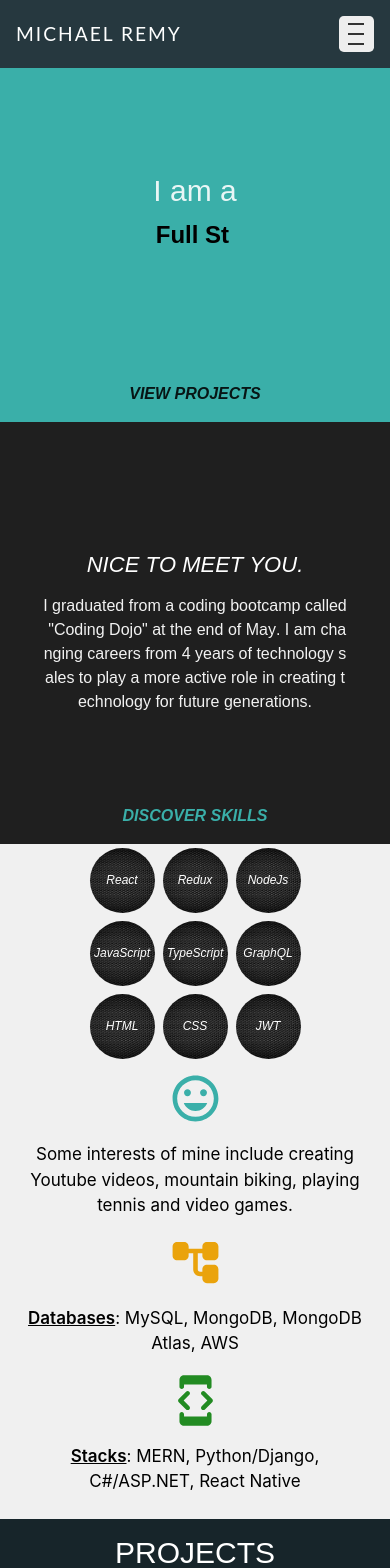
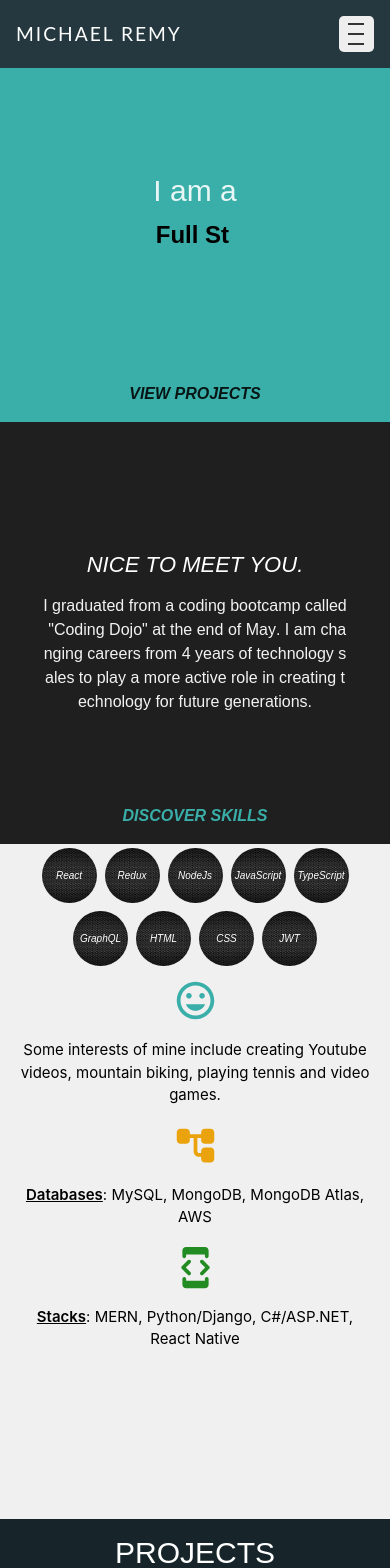
Before and after one commit to Michaeldremy/Portfolio-Website, a React (Create React App) app in the folder client/: page /Home in a window 390 px wide. Shown: the top 1568 px of the page. Built offline with nearby package versions, Linux system fonts and the light colour scheme; the HTML template or start-up script is replaced by a standard one; a web font is replaced by a local one.

Commit message:
CSS changes for mobile viewing and smaller sized height screens

```diff
--- a/client/src/views/styles/CircleSkill.css
+++ b/client/src/views/styles/CircleSkill.css
@@ -1,7 +1,7 @@
 .actual-circle{
   display: flex;
-  height: 100px;
-  width: 100px;
+  height: 90px;
+  width: 90px;
   border-radius: 50%;
   margin: 2rem;
   text-align: center;
@@ -14,7 +14,7 @@
 }
 
 .circle-skill-container h1{
-  font-size: 17px;
+  font-size: 16px;
   font-family: sans-serif;
   font-weight: 400;
   color: #fff;
@@ -25,18 +25,8 @@
 @media screen and (max-width: 1050px) {
   .actual-circle{
     margin: .70rem;
-  }
-
-  .circle-skill-container h1 {
-    font-size: 16px;
-  }
-}
-
-@media screen and (max-width: 800px) {
-  .actual-circle{
     height: 75px;
     width: 75px;
-    margin: .70rem;
   }
 
   .circle-skill-container h1 {
@@ -44,15 +34,27 @@
   }
 }
 
+@media screen and (max-width: 800px) {
+  .actual-circle{
+    height: 60px;
+    width: 60px;
+    margin: .35rem;
+  }
+
+  .circle-skill-container h1 {
+    font-size: 11px;
+  }
+}
+
 @media screen and (max-width: 500px) {
   .actual-circle{
-    height: 65px;
-    width: 65px;
+    height: 55px;
+    width: 55px;
     margin: .25rem;
   }
 
   .circle-skill-container h1 {
-    font-size: 12px;
+    font-size: 10px;
   }
 }
 
--- a/client/src/views/styles/First-impressions/DiscoverSkills.css
+++ b/client/src/views/styles/First-impressions/DiscoverSkills.css
@@ -26,11 +26,11 @@
 }
 
 #discover-skills-icons{
-  font-size: 80px;
+  font-size: 70px;
 }
 
 .discover-skills-text p {
-  font-size: 24px;
+  font-size: 22px;
   margin: 2rem auto;
   max-width: 90%;
 }
@@ -40,6 +40,12 @@
   text-decoration: underline;
 }
 
+@media screen and (max-width: 1050px) {
+  .discover-skills-text p {
+    font-size: 18px;
+  }
+}
+
 @media screen and (max-width: 800px) {
   .discover-skills-container{
     display: block;
@@ -47,8 +53,8 @@
 
   .technical-skills-container{
     width: 100%;
-    max-width: 80%;
-    padding: 1rem 3rem;
+    max-width: 90%;
+    padding: 1rem 2rem;
   }
 
   .discover-skills-text{
@@ -57,11 +63,11 @@
   }
 
   .discover-skills-text p {
-    font-size: 18px;
+    font-size: 16px;
   }
 
   #discover-skills-icons{
-    font-size: 60px;
+    font-size: 50px;
     color: #3aafa9;
   }
 }
@@ -74,7 +80,7 @@
 
   .technical-skills-container{
     width: 100%;
-    padding: 0 1rem;
+    padding: 0 .25rem;
   }
 
   .discover-skills-text{
@@ -83,18 +89,7 @@
   }
 
   .discover-skills-text p {
-    font-size: 17px;
-    margin: 1rem auto;
-  }
-
-  #discover-skills-icons{
-    font-size: 55px;
-  }
-}
-
-@media screen and (max-width: 320px) {
-  .discover-skills-text p {
-    font-size: 17px;
+    font-size: 15px;
     margin: 1rem auto;
   }
 
@@ -102,3 +97,14 @@
     font-size: 45px;
   }
 }
+
+@media screen and (max-width: 320px) {
+  .discover-skills-text p {
+    font-size: 14px;
+    margin: 1rem auto;
+  }
+
+  #discover-skills-icons{
+    font-size: 40px;
+  }
+}
```
